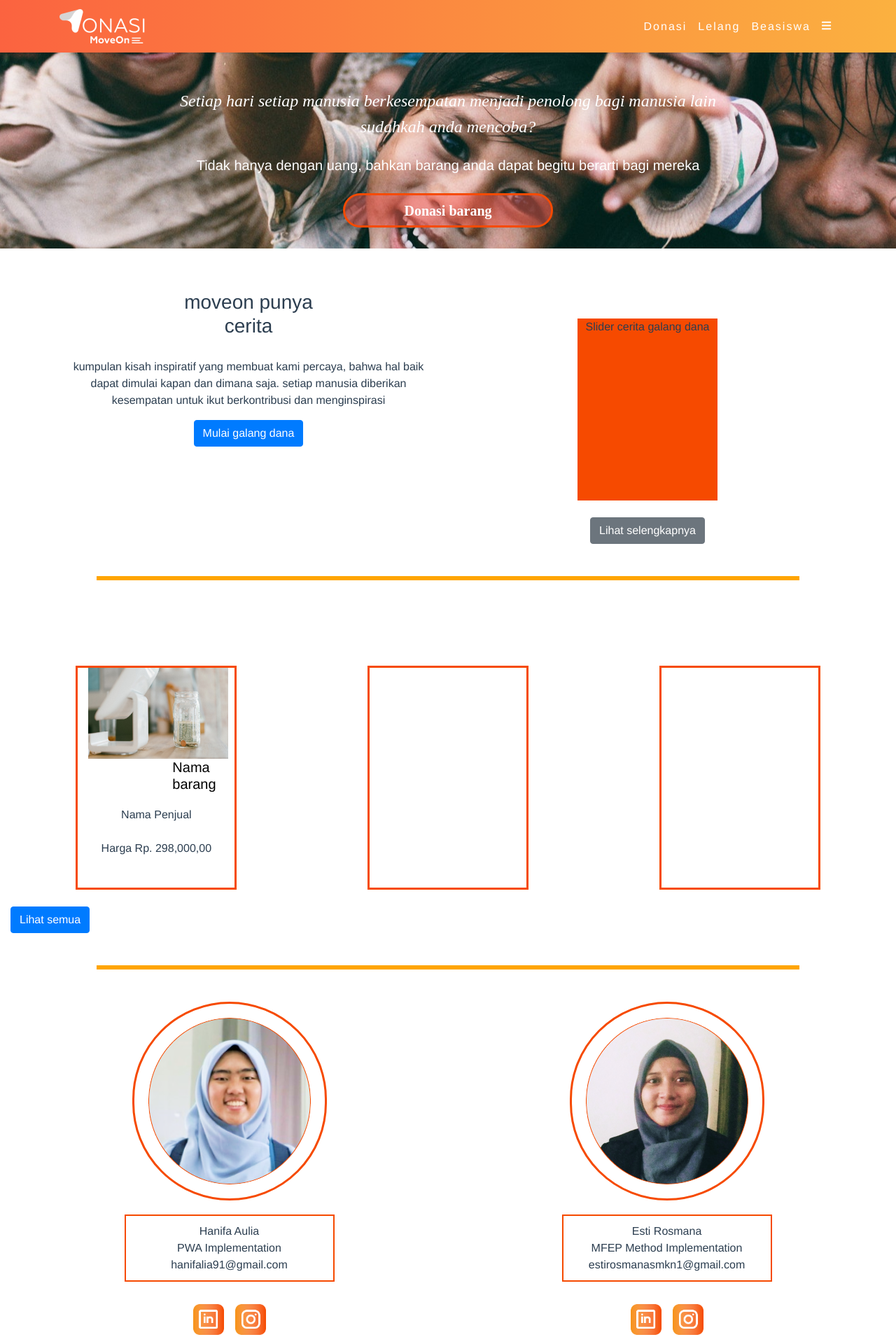
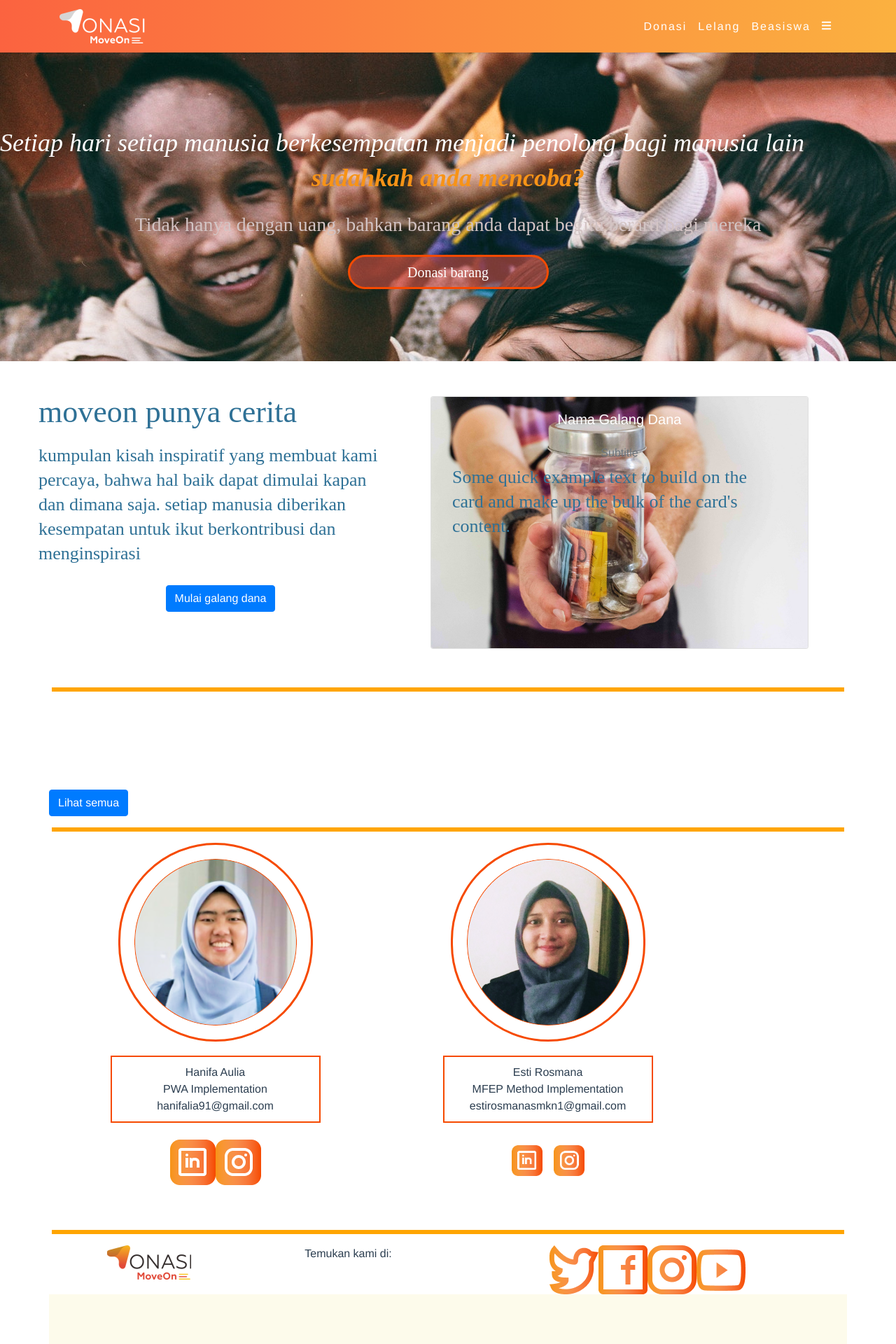
Before and after one commit to auliahanifa/moveon, a Vue app: page / in a window 1280 px wide. Shown: the top 1920 px of the page at 70% size. Built offline with nearby package versions, Linux system fonts and the light colour scheme.

Commit message:
punya ipeh

```diff
--- a/src/components/Beranda.vue
+++ b/src/components/Beranda.vue
@@ -1,74 +1,72 @@
 <template>
   <div class="Beranda">
-    <div class="header-section">
-        <h3>{{ header_text1 }}<br>{{ header_text1_a }}</h3>
-        <br>
-        <h4>{{ header_text2 }}</h4>
+    <b-container class="header-section">
+        <b-row><h3>{{ header_text1 }}</h3></b-row>
+        <h4>{{ header_text1_a }}</h4>
+        <h5>{{ header_text2 }}</h5>
         <b-button variant="outline" class="btn_app"><router-link to="/donasi_barang">{{ btn_donasibarang }}</router-link></b-button>
         <div class="batasan"></div>
-    </div>
-    <div class="body-cerita">
-        <b-container class="moveon-cerita">
+    </b-container>
+
+    <b-container class="body-cerita">
             <b-row>
-                <b-col>
+             <b-col cols="6">
                  <h3>{{ judul_section }}</h3>
                  <p>{{ deskripsi_section }}</p>
                  <b-button variant="primary" class="btn_app2"><router-link to="/formgalangdanaa"> {{ btn_mulaigd }}</router-link></b-button>
              </b-col>
-                <b-col>
-                    <div class="slider-cerita">
-                        <p>Slider cerita galang dana</p>
-                    </div>
-                    <br>
-                    <b-button class="btn_app2"><router-link to="/Donasi">{{ btn_lihatsemuagd }}</router-link></b-button>
+             <b-col cols="6">
+             <b-card overlay
+                 img-src="@/assets/img/charity.jpg"
+                 img-alt="Card Image"
+                 text-variant="white"
+                 title="Nama Galang Dana"
+                 sub-title="Subtitle"
+             >
+              <b-card-text>
+                Some quick example text to build on the card and make up the bulk of the card's content.
+              </b-card-text>
+             </b-card>
             </b-col>
         </b-row>
     </b-container>
-    </div>
+    <hr>
+
+    <b-container class="body-baranglelang">
+     <b-row>
+        <h4>Ikuti lelang di moveon lalu salurkan uang anda untuk galang dana yang menjadi destinasi bantuan anda</h4>
+     </b-row><br>
+     <b-row class="card-barang">
+         <b-col cols="4">
+
+         </b-col>
+         <b-col cols="4">
+
+
+         </b-col>
+         <b-col cols="4">
+
+         </b-col>
+     </b-row><br>
+
+     <b-row class="btn-lihatbarang">
+      <b-button variant="primary">Lihat semua</b-button>
+     </b-row>
+    </b-container>
 
     <hr>
 
-    <div class="body-baranglelang">
+    <b-container class="body-team">
     <b-row>
-        <h4>Ikuti lelang di moveon lalu salurkan uang anda untuk galang dana yang menjadi destinasi bantuan anda</h4>
-     </b-row><br>
+      <b-col cols="5">
+        <div class="frame">
+         <img src="@/assets/img/hanifa.png" alt="team-hanifa" ><br>
+         <p>Hanifa Aulia<br>PWA Implementation<br>hanifalia91@gmail.com</p><br>
+        </div>
+
+        <div>
          <b-row>
           <b-col>
-            <b-container class="div-barang">
-                <img src="@/assets/img/cash.jpg" alt="gmbr">
-                <h4 style="bold"> Nama barang</h4>
-                <p>Nama Penjual <br><br>Harga Rp. 298,000,00 </p>
-            </b-container>
-         </b-col>
-         <b-col>
-            <b-container class="div-barang">
-            </b-container>
-         </b-col>
-         <b-col>
-           <b-container class="div-barang">
-           </b-container>
-         </b-col>
-     </b-row><br>
-
-     <b-row>
-      <b-button variant="primary">Lihat semua</b-button>
-     </b-row>
-    </div>
-
-    <hr>
-
-    <div class="body-team">
-    <b-row>
-      <b-col>
-        <div class="frame">
-         <img src="@/assets/img/hanifa.png" alt="team-hanifa" >
-         <br>
-         <p>Hanifa Aulia<br>PWA Implementation<br>hanifalia91@gmail.com</p>
-         <br>
-        </div>
-        <div>
-         <b-row>
-          <b-col class="team-logo">
               <img src="@/assets/img/linkedin.png" alt="linkdin">
               <img src="@/assets/img/igteam.png" alt="ig">
           </b-col>
@@ -76,12 +74,11 @@
          <br><br>
         </div>
       </b-col>
-      <b-col>
+
+      <b-col cols="5">
         <div class="frame">
-         <img src="@/assets/img/esti.png" alt="team-esti" >
-         <br>
-         <p>Esti Rosmana <br>MFEP Method Implementation <br>estirosmanasmkn1@gmail.com</p>
-         <br>
+         <img src="@/assets/img/esti.png" alt="team-esti" ><br>
+         <p>Esti Rosmana <br>MFEP Method Implementation <br>estirosmanasmkn1@gmail.com</p><br>
         </div>
 
         <div class="team-logo">
@@ -94,32 +91,41 @@
          <br><br>
         </div>
       </b-col>
+
     </b-row>
+    </b-container>
+    <hr>
 
-        <!-- <div class="col-lg-8 col-centered"> -->
-            <div class="batasan"></div>
-        <!-- </div> -->
+    <b-container class="sosmed">
+      <b-row>
+        <b-col cols="3">
+            <img src="@/assets/img/logomuvon.png" alt="logo">
+        </b-col>
+        <b-col cols="3">
+            <p>Temukan kami di: </p>
+        </b-col>
 
-    </div>
-    <hr>
-    <b-container class="sosmed">
+        <b-col cols="6">
+            <img src="@/assets/img/twiter.png" alt="twitter">
+            <img src="@/assets/img/fb.png" alt="fb">
+            <img src="@/assets/img/iglogo.png" alt="ig">
+            <img src="@/assets/img/yutub.png" alt="youtube">
+        </b-col>
+      </b-row>
+    </b-container>
 
-                <b-col class="logo-1"><img src="@/assets/img/logomuvon.png" alt="logo"></b-col>
-                <b-col class="teks-1"><p>Temukan kami di: </p></b-col>
+    <b-container class="footer">
+        <b-row>
+            <b-col>
 
-                <b-col class="sosmed-1">
-                <img src="@/assets/img/twiter.png" alt="twitter">
-                <img src="@/assets/img/fb.png" alt="">
-                <img src="@/assets/img/iglogo.png" alt="">
-                <img src="@/assets/img/yutub.png" alt="">
             </b-col>
-    </b-container>
-    <div class="footer">
-        <b-row>
+            <b-col>
+
+            </b-col>
 
         </b-row>
 
-    </div>
+    </b-container>
   </div>
 
 </template>
@@ -141,94 +147,107 @@ export default {
 }
 </script>
 <style scoped>
-.app {
+.Beranda {
     /* font-family: 'Avenir', Helvetica, Arial, sans-serif, Quicksand; */
   -webkit-font-smoothing: antialiased;
   -moz-osx-font-smoothing: grayscale;
-  text-align: center;
+  /* text-align: center; */
   position: relative;
   }
 
   hr {
       border: 3px solid orange;
-      width: 78%;
-  }
-
-.div-barang{
-    background-color: #ffffff;
-    width: 230px;
-    height: 320px;
-    text-align: center;
-    border: 3px solid #F64A00;
-}
-
-.div-barang h4{
-    color: black;
-    margin: auto;
-    size: 32px;
-    float: center;
-}
-
-.div-barang img{
-    width: 200px;
-    height: 130px;
+      width: 88%;
   }
 
 .header-section {
     background-image: url("../assets/img/kids.jpg");
-    background-size: auto;
+    /* background-size: auto; */
+    position: center;
+    min-width: 100%;
+    min-height: 500px;
     background-repeat: no-repeat;
-    background-attachment: fixed;
-    background-position: center;
+    position: center;
+    min-width: 100%;
+    height: 100%;
+    background-repeat: no-repeat;
+}
+
+.header-section h3{
+font-family: Quattrocento Sans;
+font-style: italic;
+font-weight: normal;
+font-size: 36px;
+line-height: 37px;
+text-align: center;
+padding-top:170px;
+color: white;
+}
+
+.header-section h4{
+font-family: Quattrocento Sans;
+font-style: italic;
+font-weight: bold;
+font-size: 36px;
+line-height: 47px;
+text-align: center;
+
+color: #F79317;
+}
+
+.header-section h5{
+font-family: Quicksand;
+font-style: normal;
+font-weight: normal;
+font-size: 28px;
+line-height: 30px;
+text-align: center;
+color: #D3C4C4;
 }
 
 .body-cerita {
+    margin: 50px 0px 0px 30px ;
     background-color: #ffff;
-    padding-bottom: 30px;
+    min-height:400px;
     position: relative;
+}
+
+.body-cerita h3 {
+    margin: 6px 30px 28px 10px ;
+    font-style: bold;
+    font-family: Quattrocento Sans;
+    font-size: 44px;
+    line-height: 33px;
+    text-align: left;
+    color: #2F7196;
+}
+
+.body-cerita p{
+    margin: 6px 30px 28px 10px ;
+    font-family: Quicksand;
+    font-style: normal;
+    font-weight: normal;
+    font-size: 26px;
+    line-height: 35px;
+    color: #2F7196;
+    text-align: left;
 
 }
 
-.header-section, .body-cerita, .body-baranglelang, .body-team{
-    width:100%;
-    margin: auto;
-    height: auto;
-    padding: 30px;
+
+
+h4 {
+    color: #ffffff;
+    font-size: 20px;
+    padding:0px 120px 20px 120px;
 }
-
 
 button a{
     color: #ffffff;
 
 }
 
-.body-baranglelang b-card{
-    margin: auto;
-}
-/* .body-team{
-    width:90%;
-    margin: auto;
-    height: auto;
-    padding: 20px;
 
-} */
-
-.sosmed b-col {
-    margin: auto;
-    width: 50%;
-    height: auto;
-    text-align: center;
-}
-
-.sosmed-1 img{
-    margin: auto;
-    float: right;
-    padding: 20px;
-    /* position: absolute; */
-    width: 80px;
-    height: 76px;
-
-}
 
 .team-logo img{
     background-color: transparent;
@@ -248,11 +267,6 @@ button a{
     margin-bottom:20px;
 }
 
-/* .frame {
-    width: 200px;
-    margin: auto;
-    padding: 20px
-} */
 
 .body-team p{
     width: 300px;
@@ -262,15 +276,6 @@ button a{
     margin: auto;
     padding: 10px;
 }
-.slider-cerita {
-    margin-left: auto;
-    margin-right: auto;
-    margin-top: 70px;
-
-    background-color: #F64A00;
-    width: 200px;
-    height: 260px;
-}
 
 .body-baranglelang {
     background-color:#ffffff;
@@ -278,38 +283,14 @@ button a{
 
 .footer {
     background-color: #FDFBEB;
-    height: auto;
-    position: static;
+    min-height: 300px;
 }
 
-.body-cerita h3{
-    padding: 30px ;
-  	width: 280px;
-	height: auto;
-	margin: auto;
-}
 
-.header-section h3 {
-width:100%;
-margin: auto;
-font-family: Quattrocento Sans;
-font-style: italic;
-font-weight: normal;
-font-size: 32px;
-line-height: 37px;
-text-align: center;
-color: #ffffff;
-font-size: 24px;
-padding: 80px 120px 0px 120px;
-}
 
-h4 {
-    color: #ffffff;
-    font-size: 20px;
-    padding:0px 120px 20px 120px;
-}
+
 .btn_app {
-    width: 300px;
+    width: 287px;
     height: 49px;
     /* position: absolute; */
     background: rgba(251, 87, 76, 0.48);
@@ -318,24 +299,13 @@ h4 {
     border-radius: 32px;
     font-family: Quicksand;
     font-style: normal;
-    font-weight: bold;
+    font-weight: 500;
     font-size: 20px;
-    line-height: 20px;
+    line-height: 22px;
     /* or 191% */
     text-align: center;
-    color: #ffffff;
-
+    color: #FFFFFF;
+    margin: 20px 0px 70px 0px;
 }
 
-/* .batasan {
-  display: block;
-  margin-left: auto;
-  margin-right: auto;
-  margin-top: 180px;
-  width: 90%;
-  height: 4px;
-
-
-background: linear-gradient(270deg, #F79317 0%, #F64A00 100%);
-} */
 </style>
--- a/src/components/formLogin.vue
+++ b/src/components/formLogin.vue
@@ -80,6 +80,13 @@ export default {
   background-size: cover;
     /* text-align:center; */
   padding: 40px;
+  background-attachment: fixed;
+  background-position: right center;
+}
+
+.formlogin backgroung-image{
+       filter: blur(20px);
+  -webkit-filter: blur(20px);
 
 }
 
@@ -88,13 +95,19 @@ export default {
     height: 60px;
     background: linear-gradient(270deg, #F64A00 0%, rgba(247, 147, 23, 0) 100%), #F79317;
     margin: auto;
+    -webkit-mask-attachment: fixed;
+    position: right center;
 }
 
 .header-section h3{
     padding: 15px;
     color: white;
     size: 10px;
-    text-align: left
+    text-align: left;
+    margin-top: 150px;
+    margin-left: auto;
+    margin-right: auto;
+
 }
 
 button {
@@ -113,6 +126,7 @@ button {
  }
 
 .form-section {
+
     background-repeat:  no-repeat center center fixed;
     width: 630px;
     height: 490px;
--- a/src/components/formRegistrasi.vue
+++ b/src/components/formRegistrasi.vue
@@ -1,5 +1,14 @@
 <template>
-    <div class="uyeah">
+
+    <div >
+     <b-container class="registrasiAkun">
+       <b-row>
+       <b-col cols="4" class="kiri">
+         <h2>Halo Agen Kebaikan!</h2>
+         <p>Selamat bergabung dengan Moveon, dan mulailah menjadi kontributor sekarang</p>
+       </b-col>
+
+      <b-col cols="8">
         <div class="header-section">
          <h3>Daftar akun baru</h3>
         </div>
@@ -9,39 +18,184 @@
           <b-form @submit="onSubmit" v-if="show">
 
           <b-form-group id="input-group-1" label-for="input-1">
-        <b-form-input id="input-1" v-model="form.email" type="email" required placeholder="Masukkan email anda"></b-form-input>
+             <b-form-input id="input-1" v-model="form.nama" type="name" required placeholder="masukkan nama anda"></b-form-input>
           </b-form-group>
 
           <b-form-group id="input-group-2" label-for="input-2">
-            <b-form-input id="input-2" v-model="form.password" required placeholder="Kata sandi"></b-form-input>
+             <b-form-input id="input-2" v-model="form.notelp" type="tel" required placeholder="nomor telepon"></b-form-input>
           </b-form-group>
 
-        <b-form-group id="input-group-2" label-for="input-2">
-            <b-form-input id="input-2" v-model="form.password" required placeholder="Kata sandi"></b-form-input>
+          <b-form-group id="input-group-3" label-for="input-3">
+             <b-form-input id="input-3" v-model="form.email" type="email" required placeholder="masukkan email anda"></b-form-input>
           </b-form-group>
 
+          <b-form-group id="input-group-4" label-for="input-4">
+             <b-form-select  id="input-4" v-model="form.card"  :options="cards" required></b-form-select>
+          </b-form-group>
 
+          <b-form-group id="input-group-5" label-for="input-5">
+             <b-form-input id="input-5" v-model="form.nomorid" type="number" required placeholder="isi nomor identitas sesuai kartu yang dipilih"></b-form-input>
+          </b-form-group>
 
-        <!-- <b-form-group id="input-group-4">
-            <b-form-checkbox-group v-model="form.checked" id="checkboxes-4">
-            <b-form-checkbox value="ingat password"></b-form-checkbox>
-            </b-form-checkbox-group>
-        </b-form-group> -->
+          <b-form-group id="input-group-6" label-for="input-6">
+             <b-form-input id="input-6" v-model="form.password" type="password" required placeholder="kata sandi"></b-form-input>
+          </b-form-group>
 
-        <b-button type="submit" >Masuk</b-button>
+          <b-form-group id="input-group-7" label-for="input-7">
+             <b-form-input id="input-7" v-model="form.repassword" type="password" required placeholder="ulang kata sandi"></b-form-input>
+          </b-form-group>
+
+          <b-button type="submit" >Buat akun</b-button>
           <br>
-        <p>Belum punya akun ? <router-link to="/Daftarlah">Daftar disini</router-link></p>
-        <b-button type="reset" variant="danger">Reset</b-button>
+          <p>Sudah punya akun ? <router-link to="/login">Masuk disini.</router-link></p>
+          <!-- <b-button type="reset" variant="danger">Reset</b-button> -->
           </b-form>
-        <!-- <b-card class="mt-3" header="Form Data Result">
-        <pre class="m-0">{{ form }}</pre>
-        </b-card> -->
+
         </div>
+      </b-col>
+      </b-row>
+     </b-container>
     </div>
 </template>
 <script>
 export default {
-    name:'formregis'
+    name:'formregis',
+    data() {
+      return {
+        form: {
+          name:'',
+          notelp:'',
+          nomorid:'',
+          repassword:'',
+          email: '',
+          password: '',
+          card: null,
+
+
+        //   checked: []
+        },
+        cards: ['KTP', 'Kartu Pelajar'],
+        show: true
+      }
+    },
+    methods: {
+      onSubmit(evt) {
+        evt.preventDefault()
+        alert(JSON.stringify(this.form))
+      },
+      onReset(evt) {
+        evt.preventDefault()
+        // Reset our form values
+        this.form.email = ''
+        this.form.password = ''
+        // this.form.checked = []
+        // Trick to reset/clear native browser form validation state
+        this.show = false
+        this.$nextTick(() => {
+          this.show = true
+        })
+      }
+    }
 
 }
 </script>
+
+<style scoped>
+
+.registrasiAkun {
+    background-image: url("../assets/img/kids.jpg");
+    position: center;
+    min-width: 100%;
+    height: 100%;
+    background-repeat: no-repeat;
+
+}
+
+.kiri {
+    width: 400px;
+    height: auto;
+    position: center;
+    padding: 20px;
+    text-align: center;
+    margin-top: 200px;
+    padding: 20px;
+}
+
+.kiri h2{
+    color: whitesmoke;
+    font-weight: bold;
+}
+
+p{
+    text-align: center;
+    font-family: Arial, Helvetica, sans-serif;
+    color: whitesmoke;
+    font-weight: bold;
+    font-size: 23px;
+}
+
+
+.header-section{
+    width: 630px;
+    height: 60px;
+    background: linear-gradient(270deg, #F64A00 0%, rgba(247, 147, 23, 0) 100%), #F79317;
+    margin-top: 150px;
+    margin-left: auto;
+    margin-right: auto;
+}
+
+.header-section h3{
+    padding: 12px;
+    color: white;
+    size: 8px;
+    text-align: left
+}
+
+button {
+    width: 165px;
+    height: 43px;
+    margin: auto;
+    background: #FB574C;
+    border: 3px solid #FB574C;
+    box-sizing: border-box;
+    border-radius: 22px;
+}
+
+p {
+     padding: 20px;
+     font-weight: bold;
+}
+
+.form-section {
+    background-attachment: fixed;
+    background-position: center;
+    background-repeat:  no-repeat center center fixed;
+    width: 630px;
+    height: auto;
+    background-color: #F8F4F4;
+    margin:auto;
+    padding: 50px;
+}
+
+.custom-select {
+    width: 500px;
+    height: 55px;
+    border: 2px solid #FB574C;
+    box-sizing: border-box;
+    border-radius: 13px;
+    margin: auto;
+
+}
+
+.form-control {
+    width: 500px;
+    height: 55px;
+    border: 2px solid #FB574C;
+    box-sizing: border-box;
+    border-radius: 13px;
+    margin: auto;
+
+}
+
+
+</style>
--- a/src/main.js
+++ b/src/main.js
@@ -1,4 +1,5 @@
 import Vue from "vue";
+import './plugins/fontawesome'
 import './plugins/fontawesome'
 import App from "./App.vue";
 import BootstrapVue from "bootstrap-vue";
```
Also changed, not shown: 1 other file (tests, documents, lock files or other folders). Lines whose indentation alone changed are shown as unchanged.
